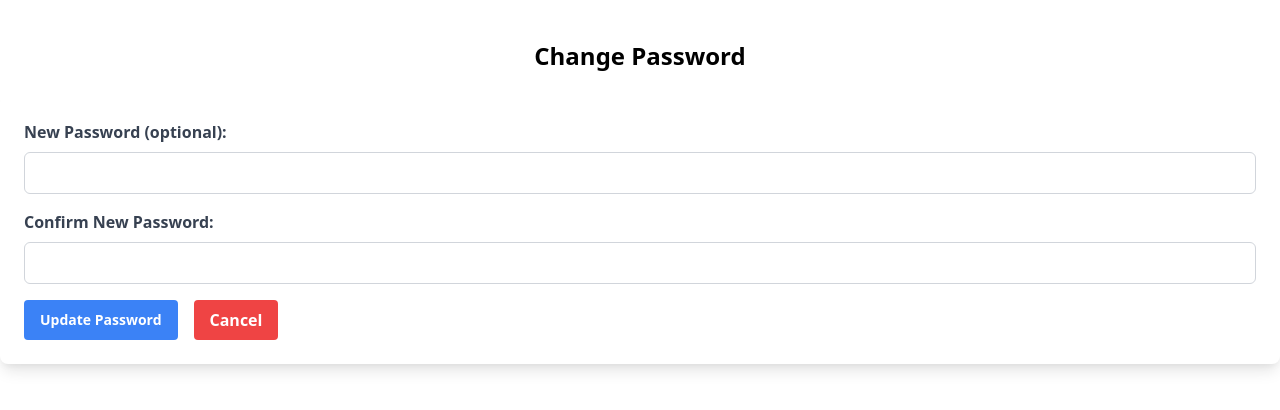
After one commit to stevjoo/ToDoList-CRUD-, a PHP site: page /forgot/change_password.php in a window 1280 px wide. The commit adds this page. Shown: the top 410 px of the page. Run offline with PHP 8.4, Linux system fonts and the light colour scheme; the visitor is signed in with stand-in values (Sample User, id 1); tables that the repository leaves empty or names only in its code hold one stand-in row (values such as "Sample post").

Commit message:
forgot password backend done

```diff
--- /dev/null
+++ b/todo_app/forgot/change_password.php
@@ -0,0 +1,83 @@
+<?php
+session_start();
+require '../db/config.php'; // Ensure this initializes the $conn variable for MySQLi
+
+// Redirect to login if the user is not logged in
+if (!isset($_SESSION['user_id'])) {
+    header("Location: ../login.php");
+    exit;
+}
+
+$user_id = $_SESSION['user_id'];
+
+// Fetch user data from the database
+$stmt = mysqli_prepare($conn, "SELECT username, email FROM users WHERE id = ?");
+mysqli_stmt_bind_param($stmt, "i", $user_id);
+mysqli_stmt_execute($stmt);
+$result = mysqli_stmt_get_result($stmt);
+$user = mysqli_fetch_assoc($result);
+
+$errors = [];
+if ($_SERVER['REQUEST_METHOD'] == 'POST') {
+    // Get password from POST request
+    $password = $_POST['password'] ?? '';
+    $password_confirm = $_POST['password_confirm'] ?? '';
+
+    // Validate password if provided
+    if (!empty($password)) {
+        if ($password !== $password_confirm) {
+            $errors[] = 'Passwords do not match';
+        }
+    }
+
+    // If no errors, proceed with updating the password
+    if (count($errors) === 0) {
+        if (!empty($password)) {
+            // Hash the new password and update it in the database
+            $hashed_password = password_hash($password, PASSWORD_BCRYPT);
+            $update_stmt = mysqli_prepare($conn, "UPDATE users SET password = ? WHERE id = ?");
+            mysqli_stmt_bind_param($update_stmt, "si", $hashed_password, $user_id);
+            mysqli_stmt_execute($update_stmt);
+            mysqli_stmt_close($update_stmt);
+        }
+
+        // Redirect after successful update
+        header("Location: ../index.php");
+        exit;
+    }
+}
+?>
+
+<!-- HTML Form -->
+<div class="container mx-auto my-10">
+    <h1 class="text-center text-2xl font-bold my-6">Change Password</h1>
+
+    <form action="./change_password.php" method="POST" class="bg-white p-6 rounded-lg shadow-lg">
+        <div class="mb-4">
+            <label for="password" class="block text-gray-700 font-bold mb-2">New Password (optional):</label>
+            <input type="password" id="password" name="password" class="w-full p-2 border border-gray-300 rounded-md">
+        </div>
+
+        <div class="mb-4">
+            <label for="password_confirm" class="block text-gray-700 font-bold mb-2">Confirm New Password:</label>
+            <input type="password" id="password_confirm" name="password_confirm" class="w-full p-2 border border-gray-300 rounded-md">
+        </div>
+
+        <!-- Display errors if any -->
+        <?php if (count($errors) > 0): ?>
+            <ul class="mb-4">
+                <?php foreach ($errors as $error): ?>
+                    <li class="text-red-500"><?= htmlspecialchars($error) ?></li>
+                <?php endforeach; ?>
+            </ul>
+        <?php endif; ?>
+
+        <div class="flex flex-col space-y-4 sm:flex-row sm:space-x-4 sm:space-y-0">
+            <button type="submit" class="bg-blue-500 text-white font-bold py-2 px-4 rounded hover:bg-blue-600 transition w-full text-sm sm:w-auto">Update Password</button>
+            <a href="./change_password.php" class="bg-red-500 text-white font-bold py-2 px-4 rounded hover:bg-red-600 transition w-full sm:w-auto text-center">Cancel</a>
+        </div>
+    </form>
+</div>
+
+<!-- Tailwind CSS -->
+<link href="https://cdn.jsdelivr.net/npm/tailwindcss@2.2.19/dist/tailwind.min.css" rel="stylesheet">
--- a/todo_app/index.php
+++ b/todo_app/index.php
@@ -37,6 +37,7 @@ if ($_SERVER['REQUEST_METHOD'] == 'POST') {
             <input class="input input-lg my-4 md:w-3/5" type="password" name="password" placeholder="Password" required>
             <button class="m4-2 block btn btn-primary text-xl" type="submit"> Login</button>
             <a class="my-4 block text-center text-blue-600 hover:underline" href="register.php">Don't have an account?</a>
+            <a class="my-4 block text-center text-blue-600 hover:underline" href="./forgot/forgot_password.php">Forgot Password</a>
         </form>
     </div>
 </body>
```
Also changed, not shown: todo_app/forgot/confirmation.php (added, +37 -0 lines), todo_app/forgot/forgot_password.php (added, +34 -0 lines).
